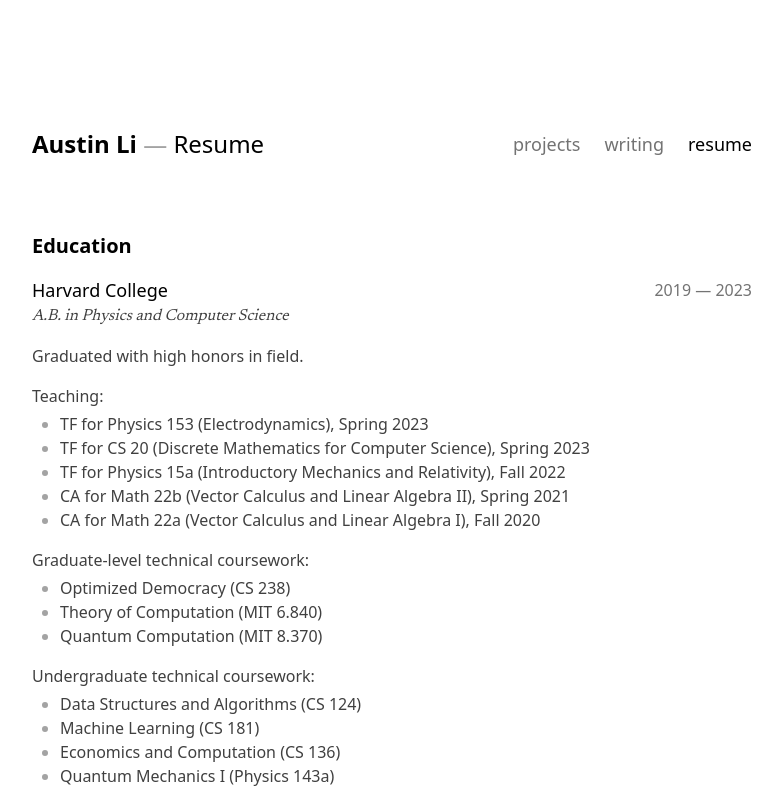
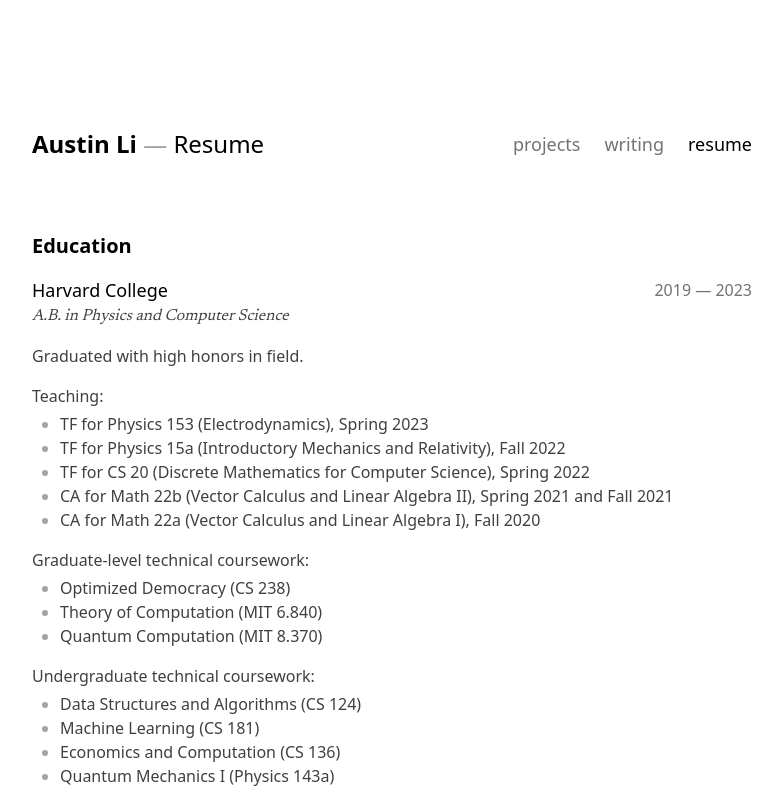
Before and after one commit to austinwli/austinwli.github.io, a SvelteKit app: page /resume in a window 1280 px wide. Shown: the top 792 px of the page, without its empty margins (248-1030 px from the left). Built offline with nearby package versions, Linux system fonts and the light colour scheme.

Commit message:
TF reordering

```diff
--- a/src/routes/resume/+page.svelte
+++ b/src/routes/resume/+page.svelte
@@ -25,13 +25,13 @@
   <ul>
     <li>TF for Physics 153 (Electrodynamics), Spring 2023</li>
     <li>
-      TF for CS 20 (Discrete Mathematics for Computer Science), Spring 2023
-    </li>
-    <li>
       TF for Physics 15a (Introductory Mechanics and Relativity), Fall 2022
     </li>
     <li>
-      CA for Math 22b (Vector Calculus and Linear Algebra II), Spring 2021
+      TF for CS 20 (Discrete Mathematics for Computer Science), Spring 2022
+    </li>
+    <li>
+      CA for Math 22b (Vector Calculus and Linear Algebra II), Spring 2021 and Fall 2021
     </li>
     <li>CA for Math 22a (Vector Calculus and Linear Algebra I), Fall 2020</li>
   </ul>
```
